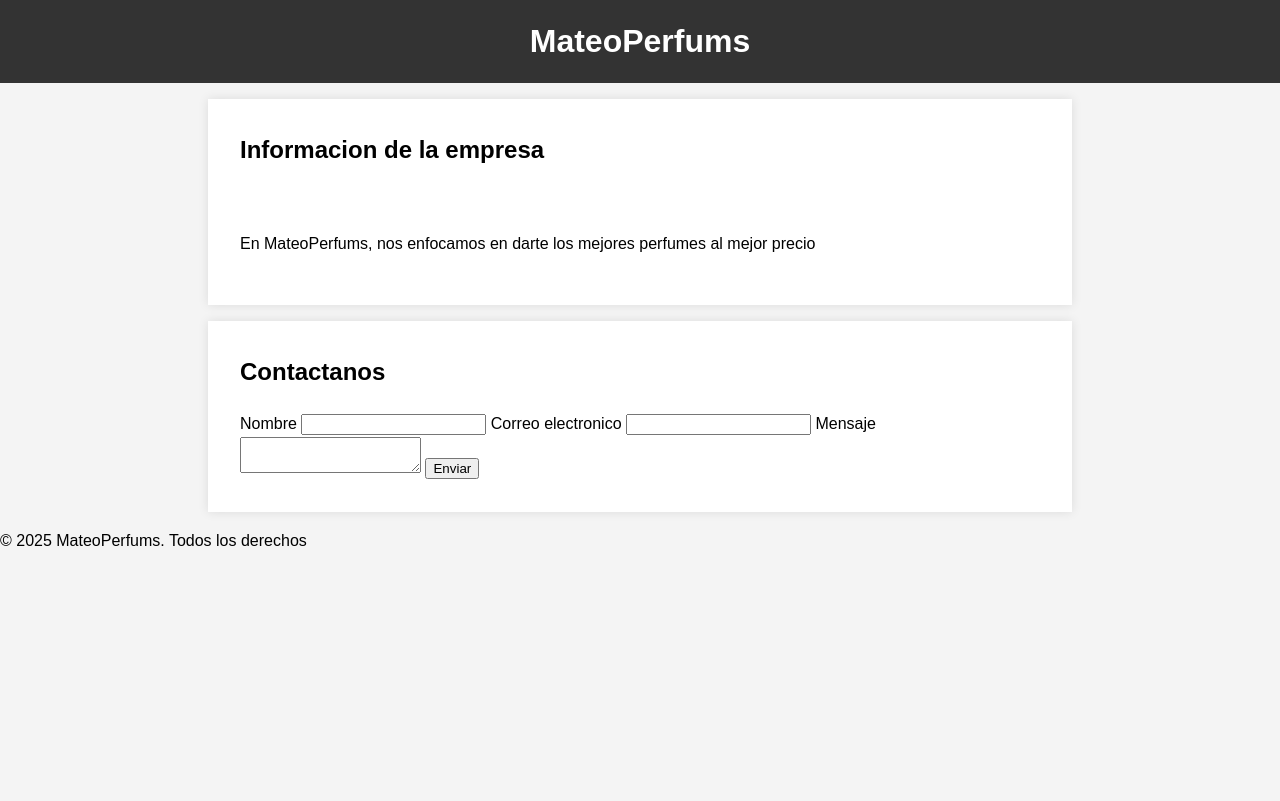
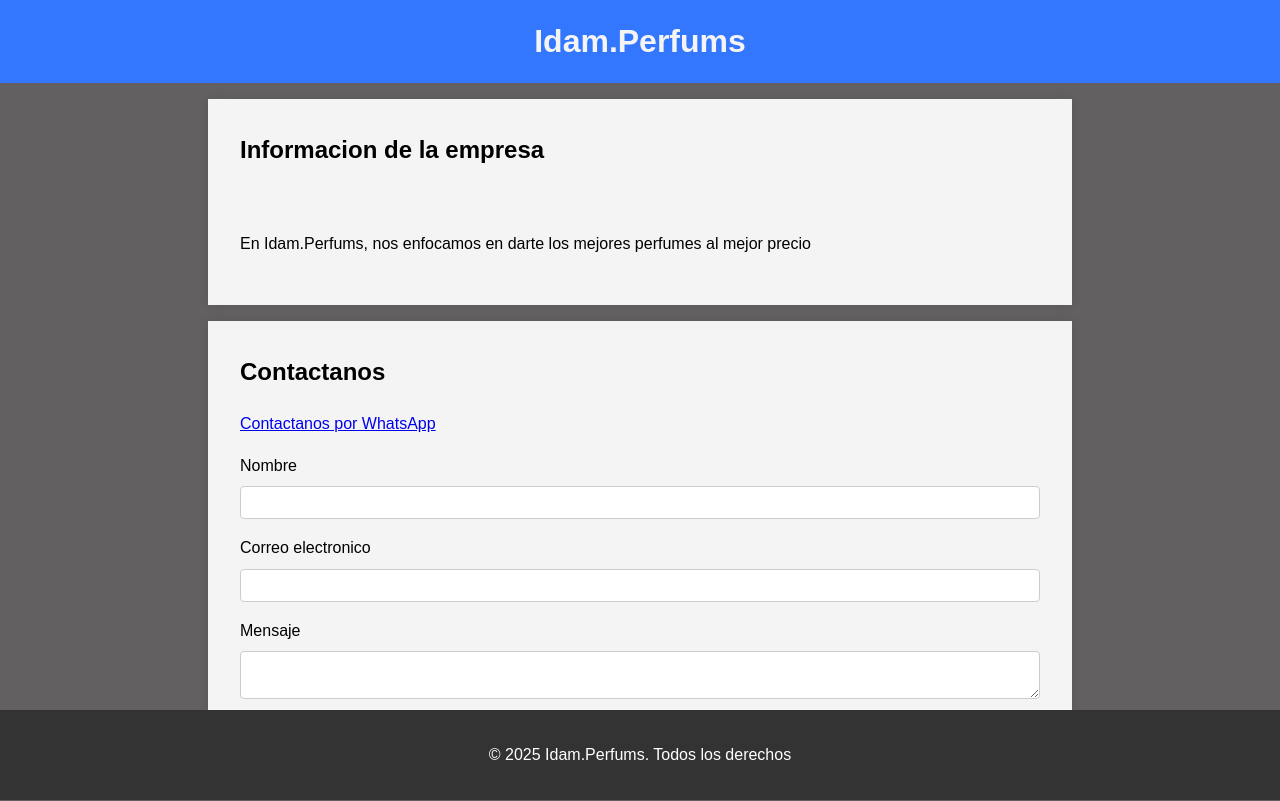
Before and after one commit to AlanMateo09/Idea-de-negocio, a plain HTML site: page index.html in a window 1280 px wide. Drawn offline with Linux system fonts and the light colour scheme.

Commit message:
Add files via upload

```diff
--- a/index.html
+++ b/index.html
@@ -8,16 +8,17 @@
 </head>
 <body>
     <header>
-        <h1>MateoPerfums</h1>
+        <h1>Idam.Perfums</h1>
     </header>
     <section id="info">
         <h2>Informacion de la empresa</h2>
         <br>
-        <p>En MateoPerfums, nos enfocamos en darte los mejores perfumes al mejor precio</p>
+        <p>En Idam.Perfums, nos enfocamos en darte los mejores perfumes al mejor precio</p>
     </section>
     <section id="contacto">
         <h2>Contactanos</h2>
         <form action="#" method="post">
+        <a href="https://wa.me/3332579913">Contactanos por WhatsApp</a>
             <label for="name">Nombre</label>
             <input type="text" id="name" required>
             <label for="Correo electronico">Correo electronico</label>
@@ -28,7 +29,7 @@
         </form>
     </section>
     <footer>
-        <p>&copy; 2025 MateoPerfums. Todos los derechos</p>
+        <p>&copy; 2025 Idam.Perfums. Todos los derechos</p>
     </footer>
     </body>
     </html>
--- a/style.css
+++ b/style.css
@@ -3,26 +3,67 @@ body{
     line-height: 1.6;;
     margin: 0;
     padding: 0;
-    background-color:#f4f4f4;
+    background-color:#626060;
 }
 header{
-    background-color: #333;
-    color:#fff;
+    background-color: #3377ff;
+    color:#f4f4f4;
     padding: 1rem 0;
     text-align: center;
 }
 header h1{
     margin: 0;
 }
-
 section {
     padding: 2rem;
     margin: 1rem auto;
     max-width: 800px;
-    background-color: #fff;
+    background-color: #f4f4f4;
     box-shadow: 0 0 10px rgba(0,0,0, 0.1);
 }
 
 section h2{
     margin-top: 0;
 }
+
+form {
+    display: flex;
+    flex-direction: column;
+}
+
+form label {
+    margin-top: 1rem;
+}
+
+form input,
+form textarea{
+    padding: 0.5rem;
+    margin-top:0.5rem;
+    border: 1px solid #ccc;
+    border-radius: 4px;
+    width: 100%,
+}
+
+form button{
+    margin-top: 1rem;
+    padding: 0.7rem;
+    border: none;
+    border-radius: 4px;
+    background-color: #333;
+    color: #fff;
+    cursor: pointer;
+}
+
+form button:hover{
+    background-color: #555;
+}
+
+footer{
+    background-color: #333;
+    color: #fff;
+    text-align: center;
+    padding: 1rem 0;
+    position: fixed;
+    width: 100%;
+    bottom: 0;
+}
```
